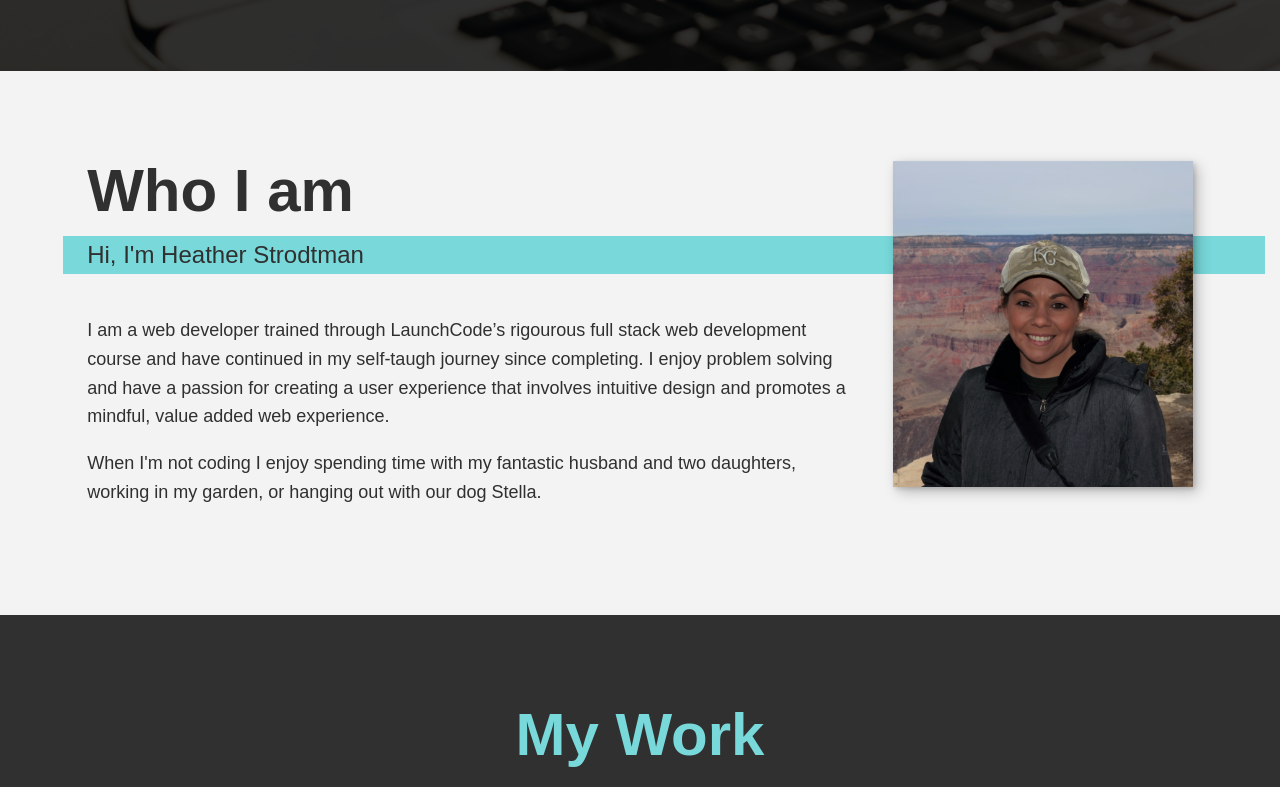
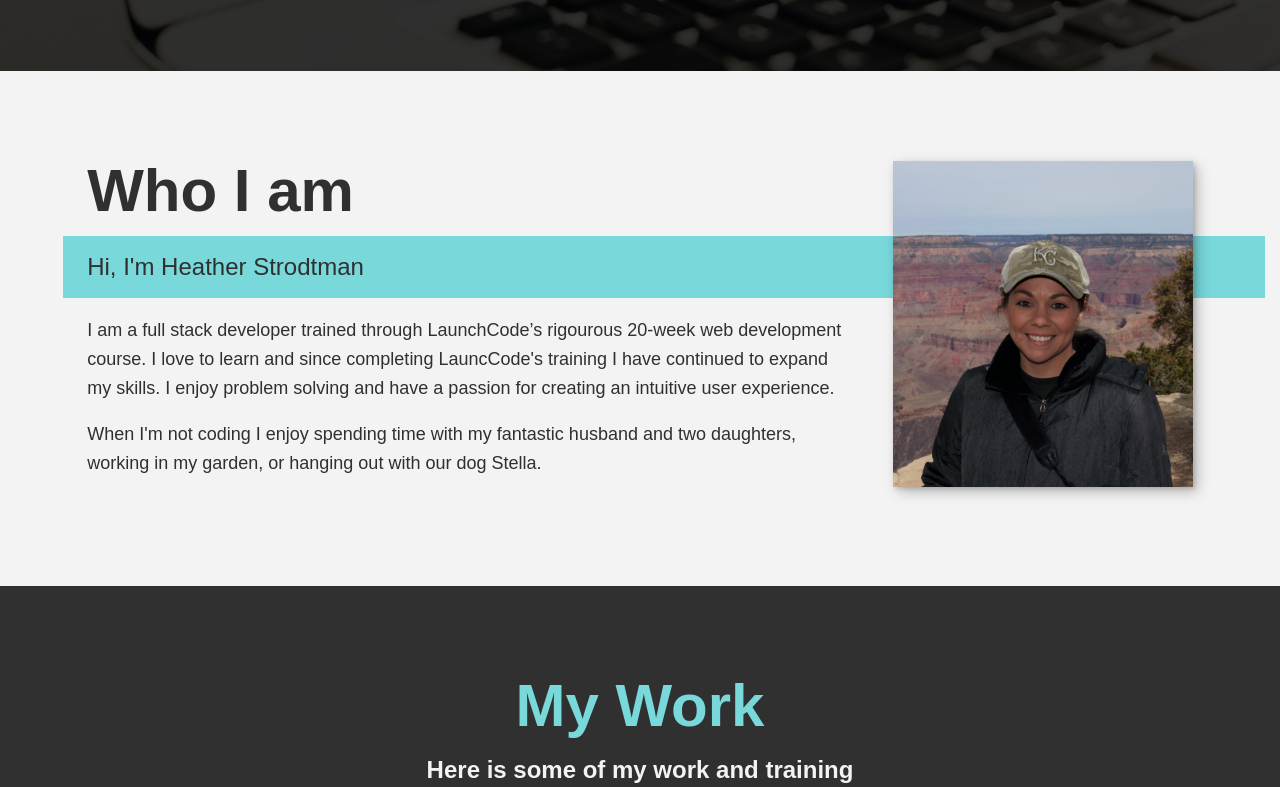
Before and after one commit to hstrodtman/portfolio, a plain HTML site: page index.html in a window 1280 px wide. Shown: the part 1266-2053 px from the top of the page. Drawn offline with nearby package versions, Linux system fonts and the light colour scheme.

Commit message:
updated media queries and html text

```diff
--- a/index.html
+++ b/index.html
@@ -97,10 +97,9 @@
       <p class=" section__subtitle section__subtitle--about"> Hi, I'm Heather Strodtman
       </p>
       <div class="about-me__content">
-        <p>I am a web developer trained through LaunchCode’s rigourous full stack
-          web development course and have continued in my self-taugh journey since completing. I enjoy problem solving and have a passion for
-          creating a user experience that involves intuitive design and promotes a
-          mindful, value added web experience.</p>
+        <p>I am a full stack developer trained through LaunchCode’s rigourous 20-week web development course. I love to learn and since completing LauncCode's training I
+          have continued to expand my skills.  I enjoy problem solving and have a passion for
+          creating an intuitive user experience.  </p>
           <p> When I'm not coding I enjoy spending time with my fantastic husband and two daughters, working in my garden, or hanging out with our dog Stella. </p>
       </div>
         <img src="images/grand_canyon_headshot2.jpg" alt="Heather Strodtman with her husband and two daughters" class="about-me__image">
--- a/style.css
+++ b/style.css
@@ -217,7 +217,7 @@ strong {
     transition: transform 250ms ease-in-out;
 }
 
-@media (max-width: 600px) {
+@media (max-width: 650px) {
 
     .nav-open .hamburger,
     .nav-open .hamburger::before,
@@ -266,7 +266,7 @@ strong {
 
 /* Small screen header and nav*/
 
-@media (max-width: 600px) {
+@media (max-width: 650px) {
 
     header {
         padding: 1em;
@@ -291,7 +291,7 @@ strong {
 
 /* Nav on large screens */
 
-@media (min-width: 600px) {
+@media (min-width: 650px) {
 
     .nav {
         background-color: transparent;
@@ -335,7 +335,7 @@ strong {
     margin: 1.5em 0;
 }
 
-@media (max-width: 600px) {
+@media (max-width: 650px) {
     .intro {
         position: relative;
         bottom: 0;
@@ -347,7 +347,7 @@ strong {
 /* May need to change this breakpoint depending on pics and text */
 /* Look at area that text starts to overlap with picture */
 
-@media (min-width: 600px) {
+@media (min-width: 650px) {
 
     .intro {
         padding: 8em 0em 0em 2em;
@@ -399,13 +399,11 @@ strong {
         /* background-image: url(images/background_watercolor.png);
         background-size: cover;
         background-repeat: no-repeat;  */
-        background-image: url(images/watercolor2.png);
+        /* background-image: url(images/watercolor2.png); */
         background-size: 100%;
         background-repeat: no-repeat;
 
     }
-
-
 
     .section__title--intro {
         display: grid;
@@ -484,12 +482,12 @@ strong {
 }
 
 .skills {
-    margin-bottom: 4em;
+    /* margin-bottom: 1em; */
     font-size: 3.5rem;
 }
 
 
-@media (min-width: 600px) {
+@media (min-width: 650px) {
 
     .my-skills {
         border-top: var(--color-accent) 1rem solid;
@@ -520,7 +518,7 @@ strong {
     box-shadow: var(--bs);
 }
 
-@media (max-width: 600px) {
+@media (max-width: 650px) {
 
     .section__title--about,
     .section__subtitle--about {
@@ -528,7 +526,7 @@ strong {
     }
 }
 
-@media (min-width: 600px){
+@media (min-width: 650px){
 
     .about-me {
         display: grid;
@@ -551,6 +549,8 @@ strong {
         left: -1em;
         width: calc(100% + 4em);
         padding-left: 1em;
+        padding: .5em 0em .5em 1em;
+        margin: auto;
     }
 
     .about-me__image {
```
